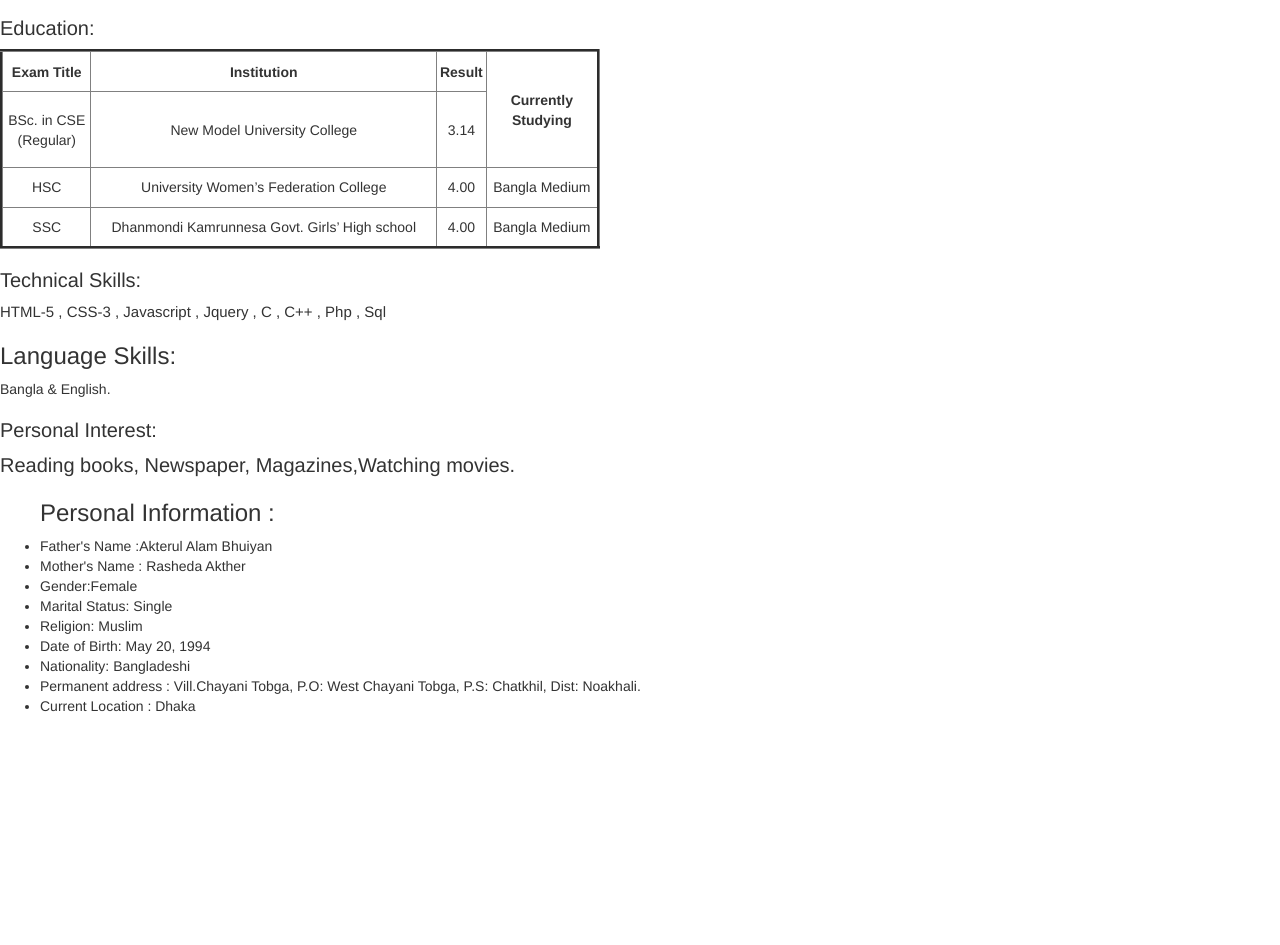
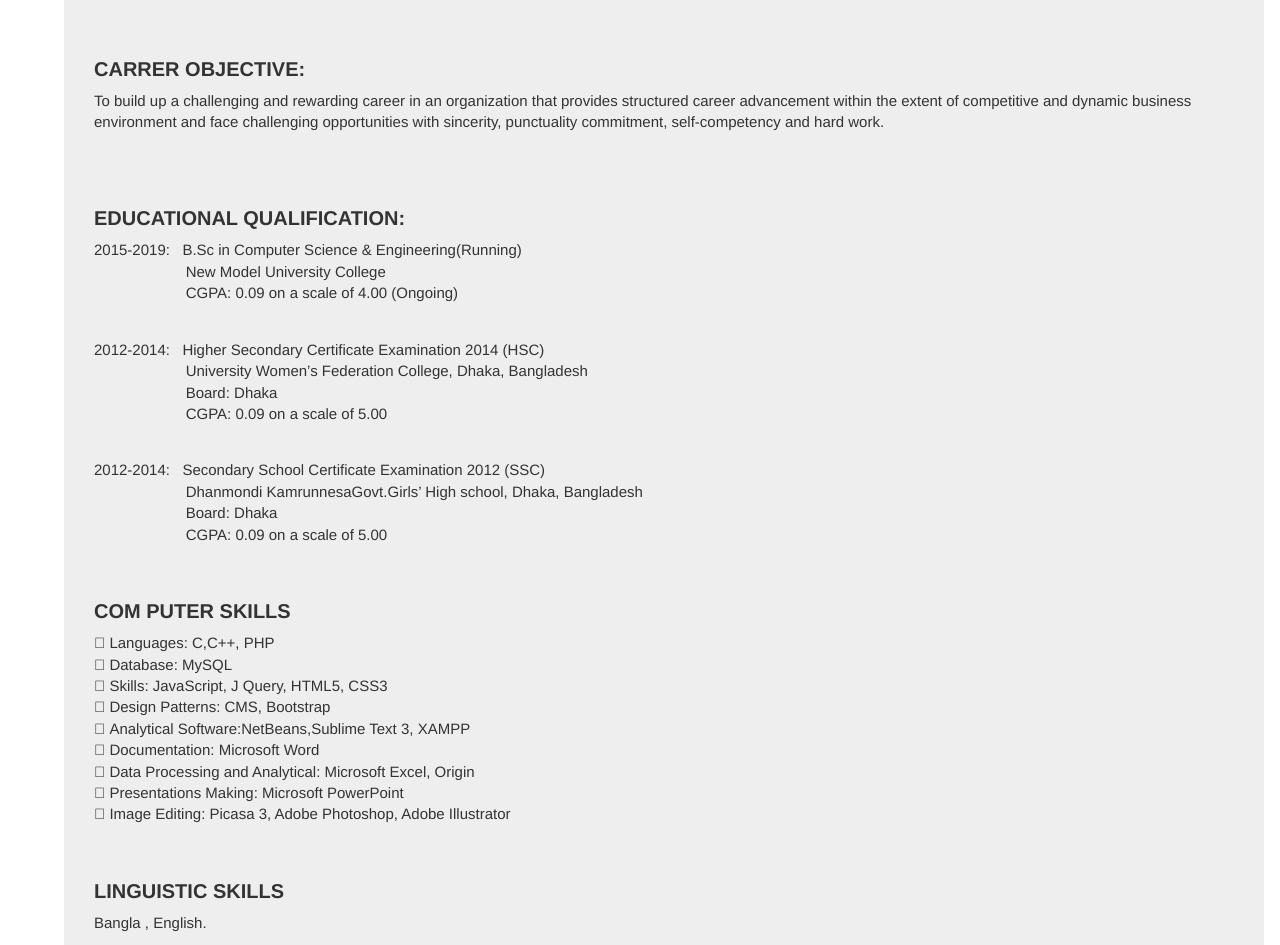
Before and after one commit to Farinalam94/jannatull-alam, a plain HTML site: page index.html in a window 1280 px wide. Shown: the part 262-1207 px from the top of the page. Before the commit the page ends 988 px from the top, so only its background shows below. Drawn offline with Linux system fonts and the light colour scheme.

Commit message:
Update index.html

```diff
--- a/index.html
+++ b/index.html
@@ -1,8 +1,7 @@
-<!DOCTYPE html>
 <html>
 <head>
 <title>cv format</title>
-	<link href="css/bootstrap.min.css" rel="stylesheet" type="text/css">
+         <link href="css/bootstrap.min.css" rel="stylesheet" type="text/css">
         <link href="style.css" rel="stylesheet" type="text/css">
 		 <link rel="stylesheet" type="text/css" href="css/normalize.css" media="all">
         <link rel="stylesheet" type="text/css" href="css/animate.css" media="all" />
@@ -10,83 +9,83 @@
 		<link href="https://fonts.googleapis.com/css?family=Roboto" rel="stylesheet">
 </head>
 <body>
+<div class="jumbotron jumbotron-fluid">
+<div class="container">
 	<div class="header">
 	<img src="image/Untitled-3 copy.jpg" height="150px" width="150px">
 	</div>
 		<div class="info">
 
-				<h1>Jannatull Alam</h1></li>
-				<p><b>Address: 256,Sultangonj Road ,Rayer bazaar ,Dhaka-1207<br>
-				Email : jannat.alam94@gmail.com<br>
-				Phone No : 019*******</b>
+				<h3><b>Jannatull Alam</b></h3></li>
+				<p><b>Address:</b> 256,abc Road ,bazaar ,Dhaka-1207<br>
+				<b>Email:</b> ja.alam5@gmail.com<br>
+				<b>Phone No:</b> 019*******</b>
 				</p>
 
-	</div>
+	</div><br><br>
 
 
 		<div class="object">
-			<h3>Objective:</h3>
-			<p>To make a sound position in corporate world and work enthusiastically in team to achieve goal of the organization with devotion and hard work.</p>
-		</div>
+			<h3><b>CARRER OBJECTIVE:</b></h3>
+			<p text-align="justify">To build up a challenging and rewarding career in an organization that provides structured career advancement within the
+extent of competitive and dynamic business environment and face challenging opportunities with sincerity, punctuality
+commitment, self-competency and hard work.</p>
+		</div><br><br>
 
 		<div class="education-info">
-			<h3>Education: </h3>
-				<table border="3" height="200" width="600" >
+			<h3><b>EDUCATIONAL QUALIFICATION:</b></h3>
 
-					<tr align="center" style="font-weight: bold;">
-						<td>Exam Title</td>
-						<td>Institution</td>
-						<td>Result</td>
-						<td rowspan="2">Currently<br>Studying</td>
-					</tr>
-					<tr align="center">
-						<td>BSc. in CSE<br>(Regular)</td>
-						<td>New Model University College</td>
-						<td>3.14</td>
-					</tr>
+					<p><b>2015-2019:</b> &nbsp B.Sc in Computer Science & Engineering(Running)<br>
+					&nbsp &nbsp &nbsp &nbsp &nbsp &nbsp &nbsp &nbsp &nbsp &nbsp &nbsp New Model University College<br>
+					&nbsp &nbsp &nbsp &nbsp &nbsp &nbsp &nbsp &nbsp &nbsp &nbsp &nbsp CGPA: 0.09 on a scale of 4.00 (Ongoing)</p><br>
 
-						<tr align="center">
-						<td>HSC</td>
-						<td>University Women’s Federation College</td>
-						<td>4.00</td>
-						<td>Bangla Medium</td>
-					</tr>
-					<tr align="center">
-						<td>SSC</td>
-						<td>Dhanmondi Kamrunnesa Govt. Girls’ High school</td>
-						<td>4.00</td>
-						<td>Bangla Medium</td>
-					</tr>
-				</table>
+						<p><b>2012-2014:</b> &nbsp Higher Secondary Certificate Examination 2014 (HSC)<br>
+					&nbsp &nbsp &nbsp &nbsp &nbsp &nbsp &nbsp &nbsp &nbsp &nbsp &nbsp University Women’s Federation College, Dhaka, Bangladesh<br>
+					&nbsp &nbsp &nbsp &nbsp &nbsp &nbsp &nbsp &nbsp &nbsp &nbsp &nbsp Board: Dhaka  <br>
+					&nbsp &nbsp &nbsp &nbsp &nbsp &nbsp &nbsp &nbsp &nbsp &nbsp &nbsp CGPA: 0.09 on a scale of 5.00</p><br>
+
+					<p><b>2012-2014:</b> &nbsp Secondary School Certificate Examination 2012 (SSC)<br>
+					&nbsp &nbsp &nbsp &nbsp &nbsp &nbsp &nbsp &nbsp &nbsp &nbsp &nbsp Dhanmondi KamrunnesaGovt.Girls’ High school, Dhaka, Bangladesh<br>
+					&nbsp &nbsp &nbsp &nbsp &nbsp &nbsp &nbsp &nbsp &nbsp &nbsp &nbsp Board: Dhaka  <br>
+					&nbsp &nbsp &nbsp &nbsp &nbsp &nbsp &nbsp &nbsp &nbsp &nbsp &nbsp CGPA: 0.09 on a scale of 5.00</p><br>
 		</div>
 		<div class="Technical Skills">
-			<h3>Technical Skills:</h3>
-			<p>HTML-5 , CSS-3 , Javascript , Jquery , C , C++ , Php , Sql</p>
-		</div>
-		<div class="Language Skills">
-			<h3>Language Skills:</h3>
-			<p>Bangla & English.</p>
+			<h3><b>COM PUTER SKILLS</b></h3>
+			<p> Languages: C,C++, PHP<br>
+                  Database: MySQL<br>
+                 Skills: JavaScript, J Query, HTML5, CSS3<br>
+                 Design Patterns: CMS, Bootstrap<br>
+                 Analytical Software:NetBeans,Sublime Text 3, XAMPP<br>
+                Documentation: Microsoft Word<br>
+                Data Processing and Analytical: Microsoft Excel, Origin<br>
+                 Presentations Making: Microsoft PowerPoint<br>
+                 Image Editing: Picasa 3, Adobe Photoshop, Adobe Illustrator</p>
+		</div><br>
+		<div class="Language-Skills">
+			<h3><b>LINGUISTIC SKILLS</b></h3>
+			<p>Bangla , English.</p>
 		</div>
                  <div class="Personal Interest">
-			<h3>Personal Interest:</h3>
+			<h3><b>Personal Interest:</b></h3>
 			<p>Reading books, Newspaper, Magazines,Watching movies.</p>
-		</div>
-	<div class="personal-info">
-			<ul>
-				<h3>Personal Information : </h3>
-				<li>Father's Name :Akterul Alam Bhuiyan</li>
-				<li>Mother's Name : Rasheda Akther</li>
+		</div><br>
+	<div class="personal">
+
+				<h3><b>Personal Information :</b> </h3>
+				<ul><li>Father's Name :Abc</li>
+				<li>Mother's Name : Ra</li>
 				<li>Gender:Female</li>
 				<li>Marital Status: Single</li>
 				<li>Religion: 	Muslim</li>
-				<li>Date of Birth: May 20, 1994</li>
+				<li>Date of Birth: May 3 , 1990</li>
 				<li>Nationality: Bangladeshi</li>
-                                <li>Permanent address : Vill.Chayani Tobga, P.O: West Chayani Tobga, P.S: Chatkhil, Dist: Noakhali.</li>
-                                <li>Current Location : Dhaka </li>
+                 <li>Permanent address : Vill.Chayani, P.O: West Chayani, P.S: Comilla, Dist: Comilla.</li>
+                  <li>Current Location : Dhaka </li>
 			</ul>
 		</div>
 
 </div>
-
+</div>
+</div>
 </body>
 </html>
```
